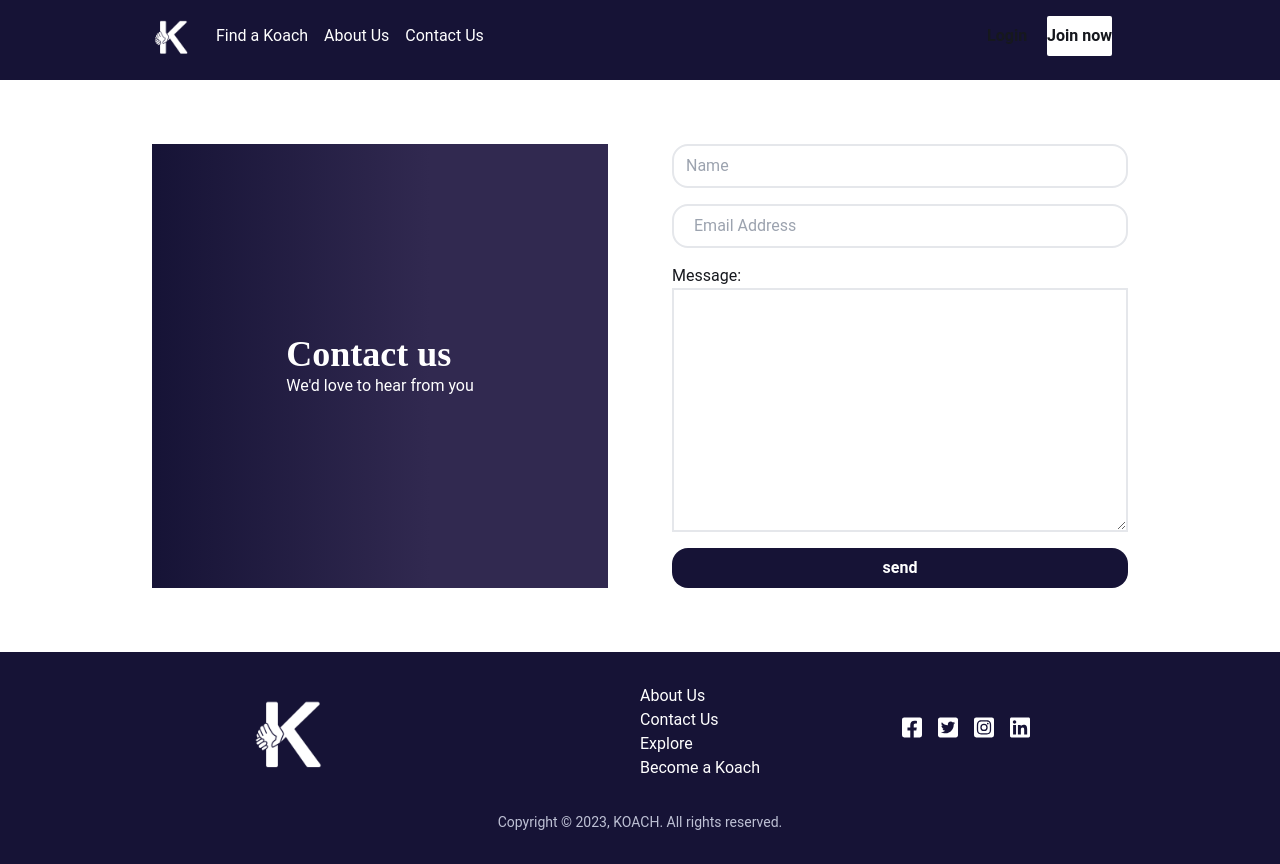
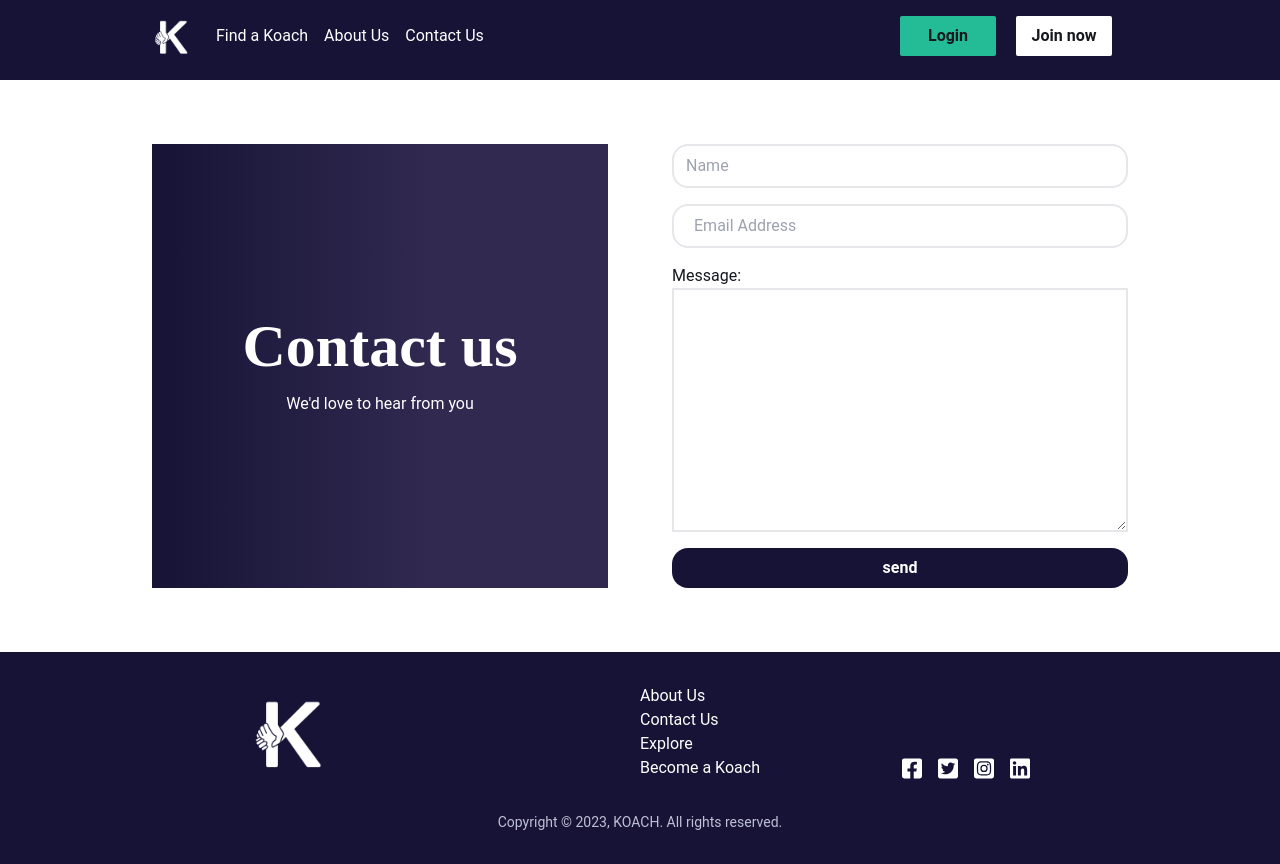
Before and after one commit to SashanaFarrier/Koach, a website: page src/contact.html in a window 1280 px wide. Drawn offline with Linux system fonts and the light colour scheme.

Commit message:
Update contact.html

```diff
--- a/src/contact.html
+++ b/src/contact.html
@@ -5,7 +5,8 @@
     <meta http-equiv="X-UA-Compatible" content="IE=edge" />
     <meta name="viewport" content="width=device-width, initial-scale=1.0" />
     <title>Contact Koach</title>
-    <link rel="stylesheet" href="../build.css" />
+      <link rel="stylesheet" href="../public/main.css" />
+<!--     <link rel="stylesheet" href="../build.css" /> -->
   </head>
   <body class="font-sans text-paraClr overflow-x-hidden">
     <header
```
